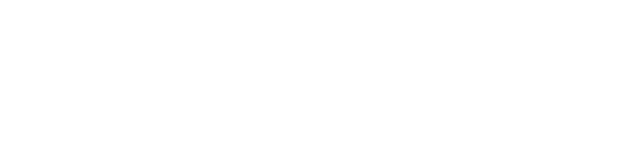
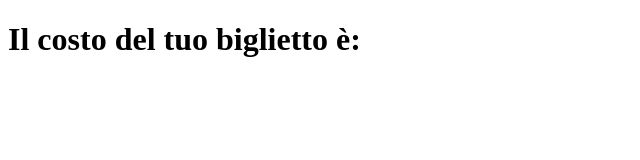
Before and after one commit to MonicaIzzo/js-biglietto-treno, a plain HTML site: page index.html in a window 1280 px wide. Shown: the whole page, without its empty margins (0-640 px from the left). Drawn offline with Linux system fonts and the light colour scheme.

Commit message:
add steps and comments al file JS

```diff
--- a/index.html
+++ b/index.html
@@ -22,7 +22,7 @@
 
 </head>
 <body>
-
+<h1>Il costo del tuo biglietto è: <span id=""></span></h1>
 
 <!-- script javascript -->
 <script src="js/script.js"></script>
```
Also changed, not shown: js/script.js (+27 -0 lines).
